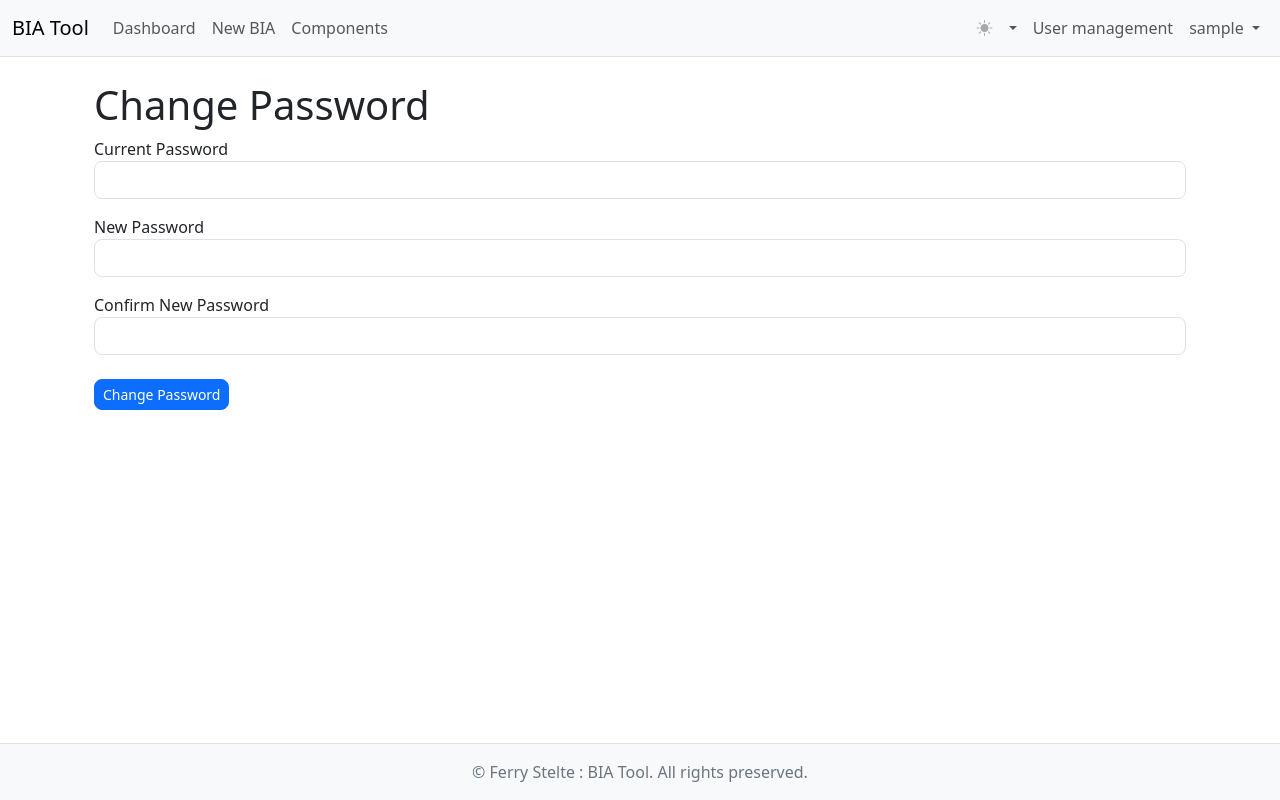
After one commit to fstelte/Business-Impact-Assessment, a Flask app: page /change_password in a window 1280 px wide. The commit adds this page. Run offline with Flask 3, Linux system fonts and the light colour scheme; a user stored in the database is signed in; tables that the repository leaves empty hold one stand-in row (values such as "Sample post"); some libraries are stand-ins or nearby versions.

Commit message:
Added password reset function

```diff
--- a/app/forms.py
+++ b/app/forms.py
@@ -154,3 +154,12 @@ class ImportCSVForm(FlaskForm):
     ai_identification = FileField('AI Identification CSV', validators=[FileAllowed(['csv'])])
     summary = FileField('Summary CSV', validators=[FileAllowed(['csv'])])
     submit = SubmitField('Import')
+
+class ChangePasswordForm(FlaskForm):
+    current_password = PasswordField('Current Password', validators=[DataRequired()])
+    new_password = PasswordField('New Password', validators=[
+        DataRequired(),
+        EqualTo('confirm_password', message='Passwords must match')
+    ])
+    confirm_password = PasswordField('Confirm New Password', validators=[DataRequired()])
+    submit = SubmitField('Change Password')
--- a/app/routes.py
+++ b/app/routes.py
@@ -7,7 +7,7 @@ from .utils import export_to_csv, import_from_csv
 from . import db
 from . import auth
 from .models import ContextScope, User, Component, Consequences, AvailabilityRequirements, AIIdentificatie, Summary
-from .forms import ContextScopeForm, ConsequenceForm, RegistrationForm, ComponentForm, SummaryForm, ImportCSVForm
+from .forms import ContextScopeForm, ConsequenceForm, RegistrationForm, ComponentForm, SummaryForm, ImportCSVForm, ChangePasswordForm
 from datetime import date
 from werkzeug.utils import secure_filename
 import logging
@@ -591,3 +591,17 @@ def import_csv():
             print(f"Exception during import: {str(e)}")
 
     return render_template('import_csv.html', form=form)
+
+@main.route('/change_password', methods=['GET', 'POST'])
+@login_required
+def change_password():
+    form = ChangePasswordForm()
+    if form.validate_on_submit():
+        if current_user.check_password(form.current_password.data):
+            current_user.set_password(form.new_password.data)
+            db.session.commit()
+            flash('Your password has been updated!', 'success')
+            return redirect(url_for('main.index'))
+        else:
+            flash('Invalid current password.', 'danger')
+    return render_template('change_password.html', form=form)
--- a/app/templates/base.html
+++ b/app/templates/base.html
@@ -113,11 +113,13 @@
                             </li>
                             {% endif %}
 
-                             <li class="nav-item dropdown">
+                            <li class="nav-item dropdown">
                                 <a class="nav-link dropdown-toggle" href="#" role="button" data-bs-toggle="dropdown" aria-expanded="false">
                                     {{ current_user.username }}
                                 </a>
                                 <ul class="dropdown-menu dropdown-menu-end">
+                                    <li><a class="dropdown-item" href="{{ url_for('main.change_password') }}">Change Password</a></li>
+                                    <li><hr class="dropdown-divider"></li>
                                     <li><a class="dropdown-item" href="{{ url_for('auth.logout') }}">Logout</a></li>
                                 </ul>
                             </li>
--- /dev/null
+++ b/app/templates/change_password.html
@@ -0,0 +1,23 @@
+{% extends "base.html" %}
+
+{% block content %}
+<div class="container">
+    <h1>Change Password</h1>
+    <form method="POST" action="{{ url_for('main.change_password') }}">
+        {{ form.hidden_tag() }}
+        <div class="form-group mb-3">
+            {{ form.current_password.label }}
+            {{ form.current_password(class="form-control") }}
+        </div>
+        <div class="form-group mb-3">
+            {{ form.new_password.label }}
+            {{ form.new_password(class="form-control") }}
+        </div>
+        <div class="form-group mb-4">
+            {{ form.confirm_password.label }}
+            {{ form.confirm_password(class="form-control") }}
+        </div>
+        {{ form.submit(class="btn btn-primary btn-sm") }}
+    </form>
+</div>
+{% endblock %}
```
